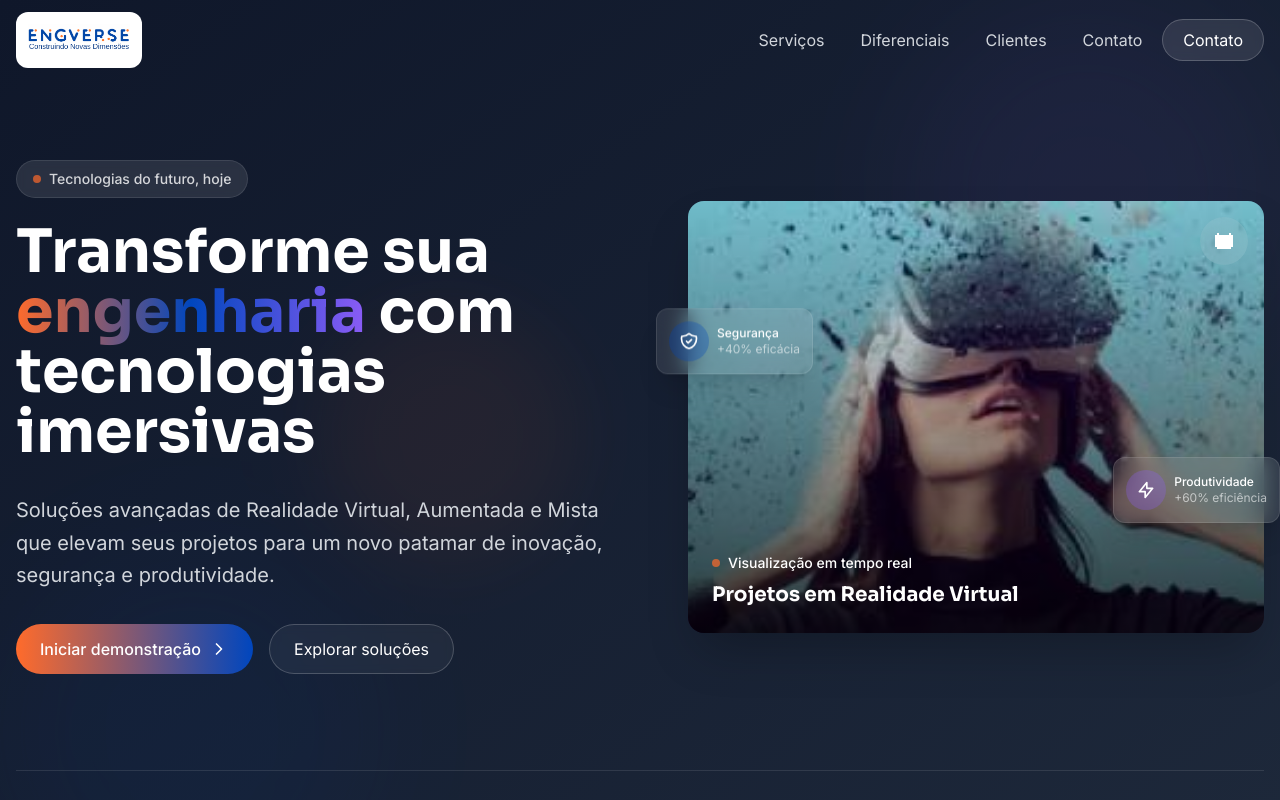
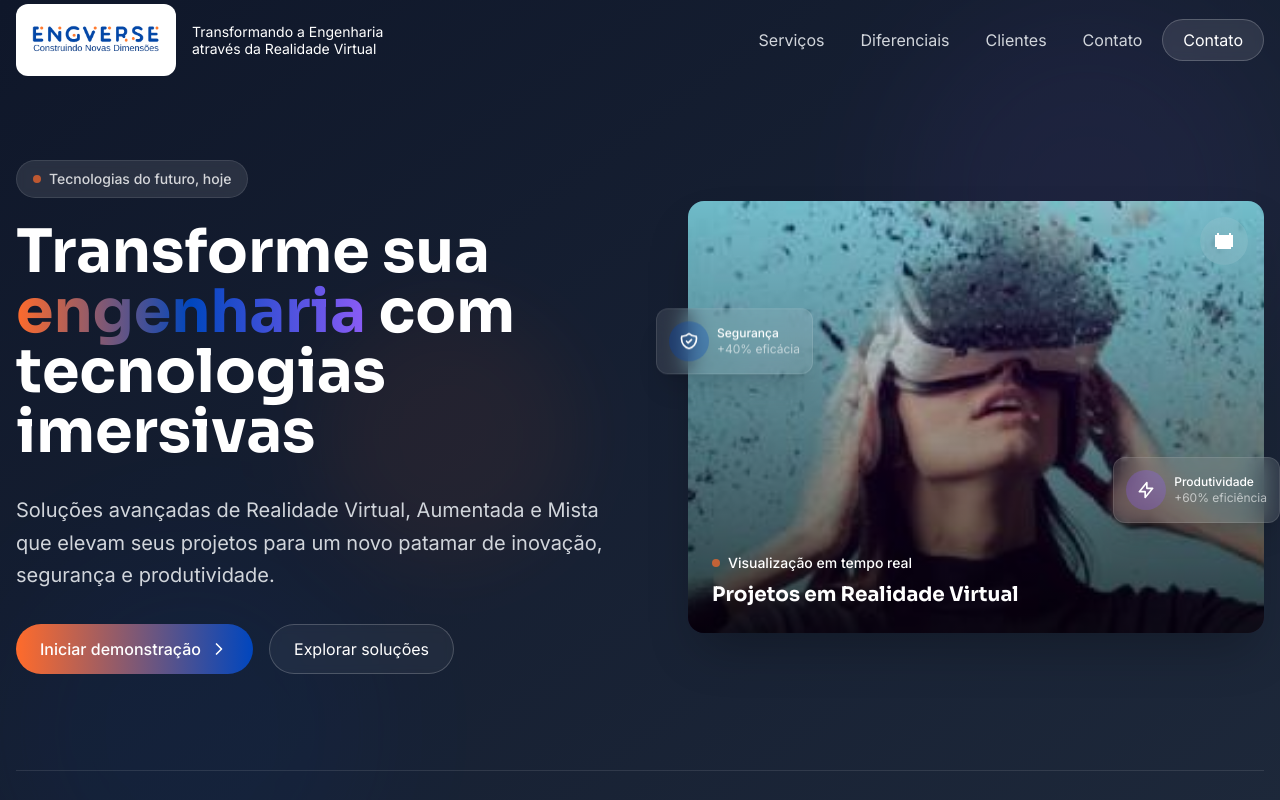
Before and after one commit to compostoweb/engverse-immersive-landing, a React (Vite) app: page / in a window 1280 px wide. Shown: the top 800 px of the page. Built offline with nearby package versions, Linux system fonts and the light colour scheme.

Commit message:
Refactor: Increase logo size
Adjust the logo size in the Navbar and Footer components.

```diff
--- a/src/components/Footer.tsx
+++ b/src/components/Footer.tsx
@@ -1,15 +1,20 @@
 import React from 'react';
+
 const Footer = () => {
-  return <footer className="bg-[#0B111E] text-white py-16">
+  return (
+    <footer className="bg-[#0B111E] text-white py-16">
       <div className="container mx-auto px-4">
         <div className="grid md:grid-cols-5 gap-8 pb-12 border-b border-white/10">
           <div className="md:col-span-2">
-            <div className="flex items-center space-x-3 mb-6">
-              <div className="bg-white p-3 rounded-xl">
-                <img src="/lovable-uploads/310b9c80-f68f-437a-aa08-3bc041e5d8f1.png" alt="EngVerse Logo" className="h-8 object-contain" />
+            <div className="flex items-center space-x-4 mb-6">
+              <div className="bg-white p-4 rounded-xl">
+                <img src="/lovable-uploads/310b9c80-f68f-437a-aa08-3bc041e5d8f1.png" alt="EngVerse Logo" className="h-10 w-auto object-contain" />
               </div>
+              <p className="text-gray-400 max-w-[200px] leading-tight">
+                Transformando a Engenharia através da Realidade Virtual
+              </p>
+            </div>
 
-            </div>
             <p className="text-gray-400 mb-6 max-w-md">
               Transformando o setor de engenharia através de tecnologias imersivas
               que elevam a qualidade, segurança e eficiência dos projetos.
@@ -82,6 +87,8 @@ const Footer = () => {
           </div>
         </div>
       </div>
-    </footer>;
+    </footer>
+  );
 };
+
 export default Footer;
--- a/src/components/Navbar.tsx
+++ b/src/components/Navbar.tsx
@@ -1,9 +1,11 @@
 import React, { useState, useEffect } from 'react';
 import { cn } from "@/lib/utils";
 import { Menu, X } from "lucide-react";
+
 const Navbar = () => {
   const [isMobileMenuOpen, setIsMobileMenuOpen] = useState(false);
   const [isScrolled, setIsScrolled] = useState(false);
+
   useEffect(() => {
     const handleScroll = () => {
       setIsScrolled(window.scrollY > 10);
@@ -13,14 +15,19 @@ const Navbar = () => {
       window.removeEventListener('scroll', handleScroll);
     };
   }, []);
-  return <nav className={cn("fixed top-0 left-0 right-0 z-50 transition-all duration-300", isScrolled ? "bg-[#0F172A]/90 backdrop-blur-lg shadow-lg" : "bg-transparent")}>
+
+  return (
+    <nav className={cn("fixed top-0 left-0 right-0 z-50 transition-all duration-300",
+      isScrolled ? "bg-[#0F172A]/90 backdrop-blur-lg shadow-lg" : "bg-transparent")}>
       <div className="container mx-auto px-4">
         <div className="flex justify-between items-center h-20">
-          <a href="#" className="flex items-center space-x-3">
-            <div className="bg-white p-3 rounded-xl">
-              <img src="/lovable-uploads/310b9c80-f68f-437a-aa08-3bc041e5d8f1.png" alt="EngVerse Logo" className="h-8 object-contain" />
+          <a href="#" className="flex items-center space-x-4">
+            <div className="bg-white p-4 rounded-xl">
+              <img src="/lovable-uploads/310b9c80-f68f-437a-aa08-3bc041e5d8f1.png" alt="EngVerse Logo" className="h-10 w-auto object-contain" />
             </div>
-
+            <p className="text-white text-sm max-w-[200px] leading-tight hidden md:block">
+              Transformando a Engenharia através da Realidade Virtual
+            </p>
           </a>
 
           {/* Desktop menu */}
@@ -78,6 +85,8 @@ const Navbar = () => {
           </div>
         </div>
       </div>
-    </nav>;
+    </nav>
+  );
 };
+
 export default Navbar;
```
